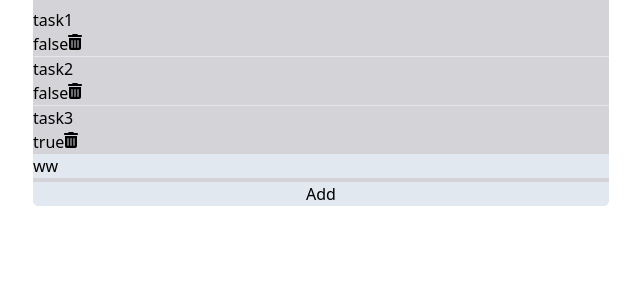
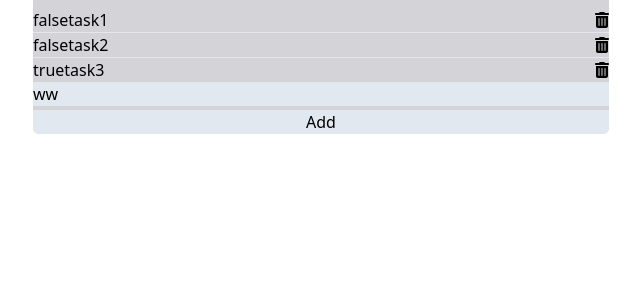
Before and after one commit to MedievalRain/todo-react-app, a React (Vite) app: page / in a window 1280 px wide. Shown: the top 300 px of the page, without its empty margins (319-959 px from the left). Built offline with nearby package versions, Linux system fonts and the light colour scheme.

Commit message:
Change layout of Item

```diff
--- a/src/TodoItem.tsx
+++ b/src/TodoItem.tsx
@@ -10,8 +10,8 @@ interface TodoItemProps {
 
 function TodoItem({ item, index, toggleDone, deleteItem }: TodoItemProps) {
   return (
-    <li>
-      <div>{item.text}</div>
+    <li className="flex justify-between">
+      <div className="flex">
         <button
           onClick={() => {
             toggleDone(index);
@@ -19,6 +19,9 @@ function TodoItem({ item, index, toggleDone, deleteItem }: TodoItemProps) {
         >
           {item.done.toString()}
         </button>
+        <div>{item.text}</div>
+      </div>
+
       <button
         onClick={() => {
           deleteItem(index);
```
Lines whose indentation alone changed are shown as unchanged.
